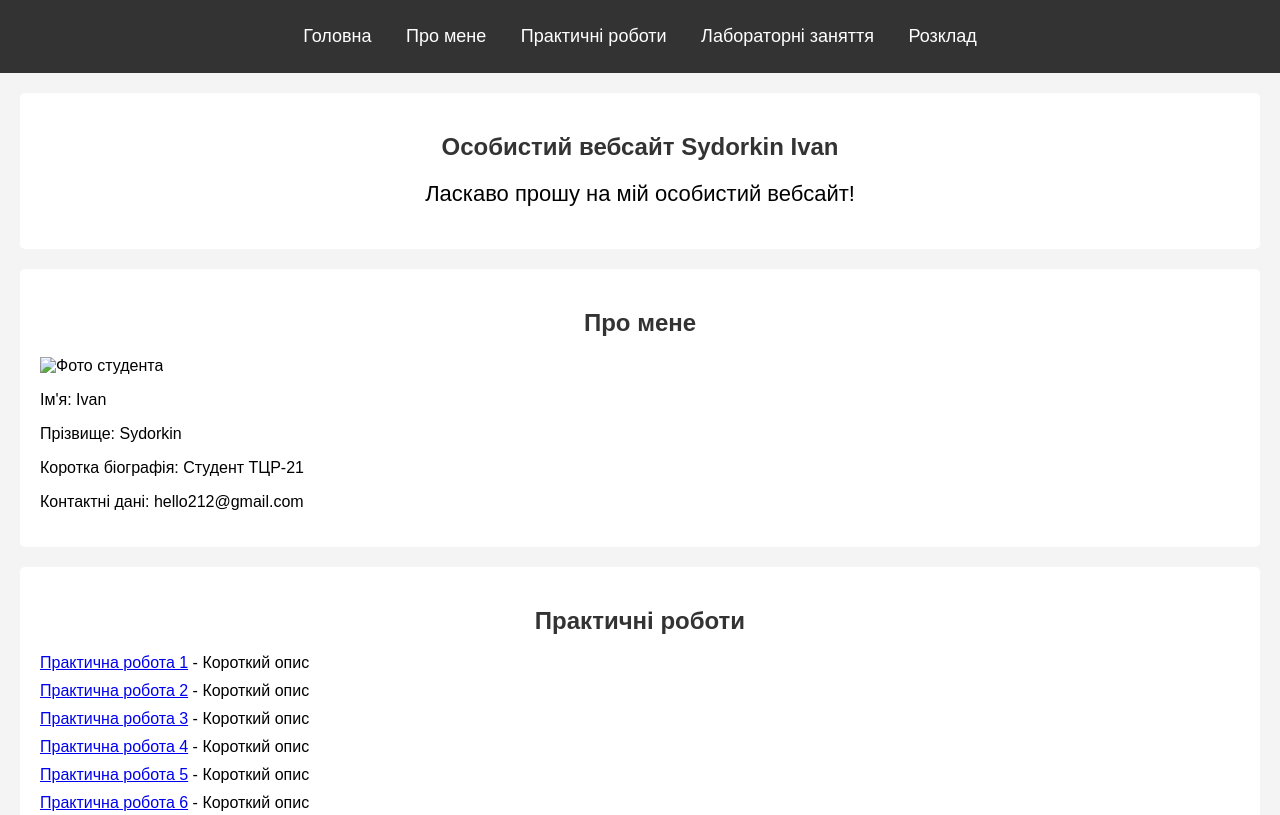
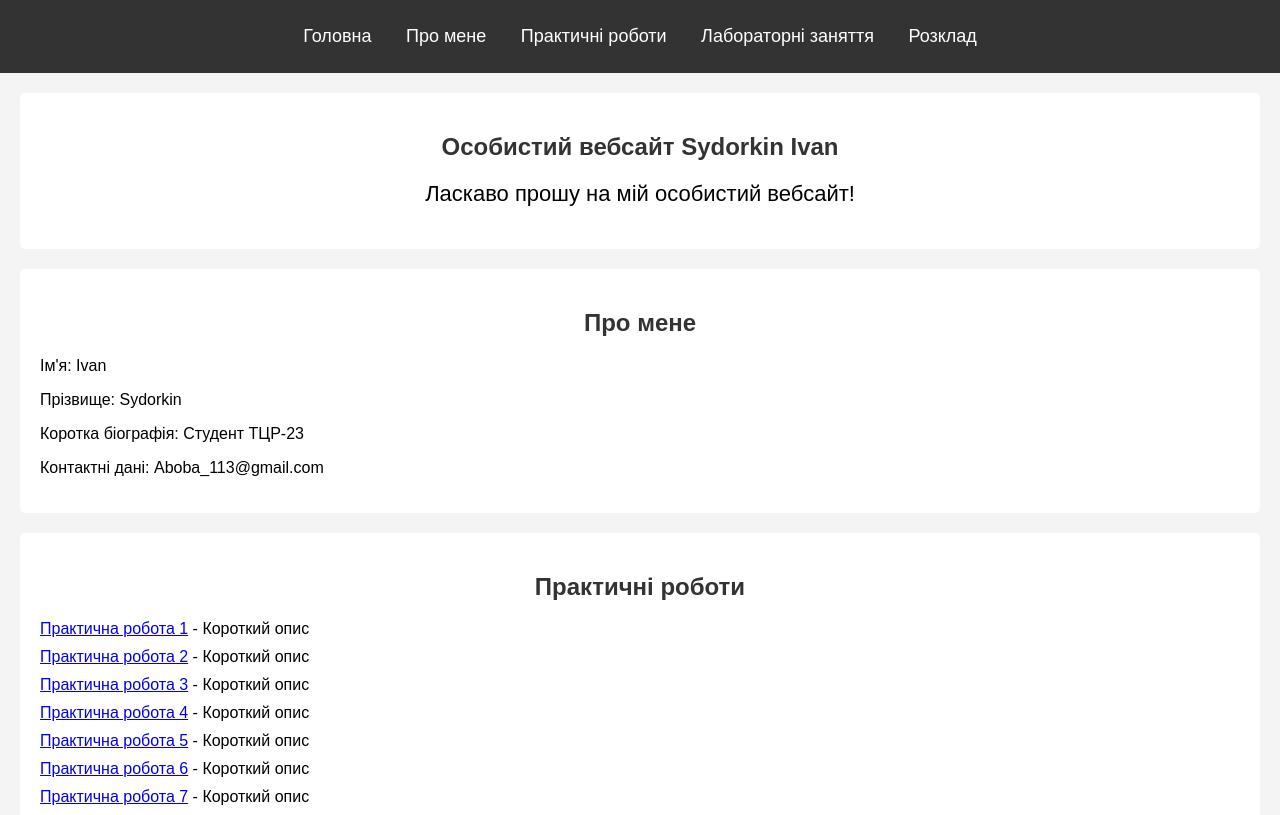
Before and after one commit to Ivan072005/PZ_1, a plain HTML site: page index.html in a window 1280 px wide. Shown: the top 815 px of the page. Drawn offline with Linux system fonts and the light colour scheme.

Commit message:
Update index.html

```diff
--- a/index.html
+++ b/index.html
@@ -26,11 +26,10 @@
 
     <section id="about">
         <h2>Про мене</h2>
-        <img alt="Фото студента">
         <p>Ім'я: Ivan</p>
         <p>Прізвище: Sydorkin</p>
-        <p>Коротка біографія: Студент ТЦР-21</p>
-        <p>Контактні дані: hello212@gmail.com</p>
+        <p>Коротка біографія: Студент ТЦР-23</p>
+        <p>Контактні дані: Aboba_113@gmail.com</p>
     </section>
 
     <section id="practical">
```
